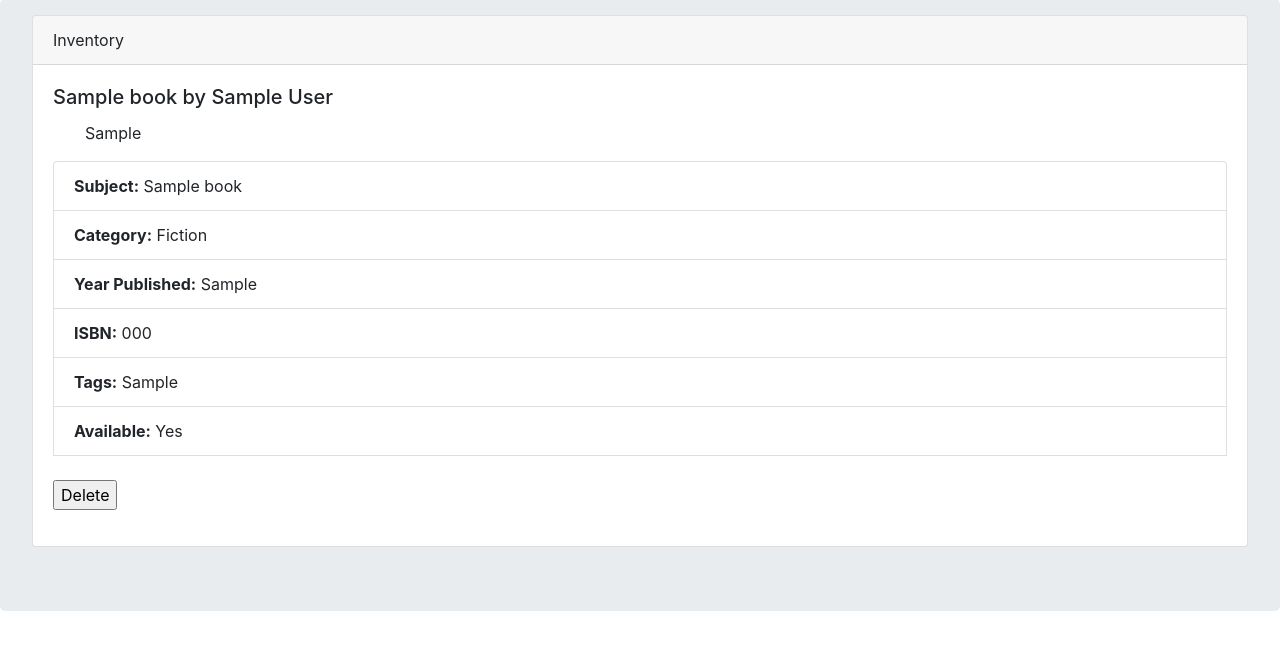
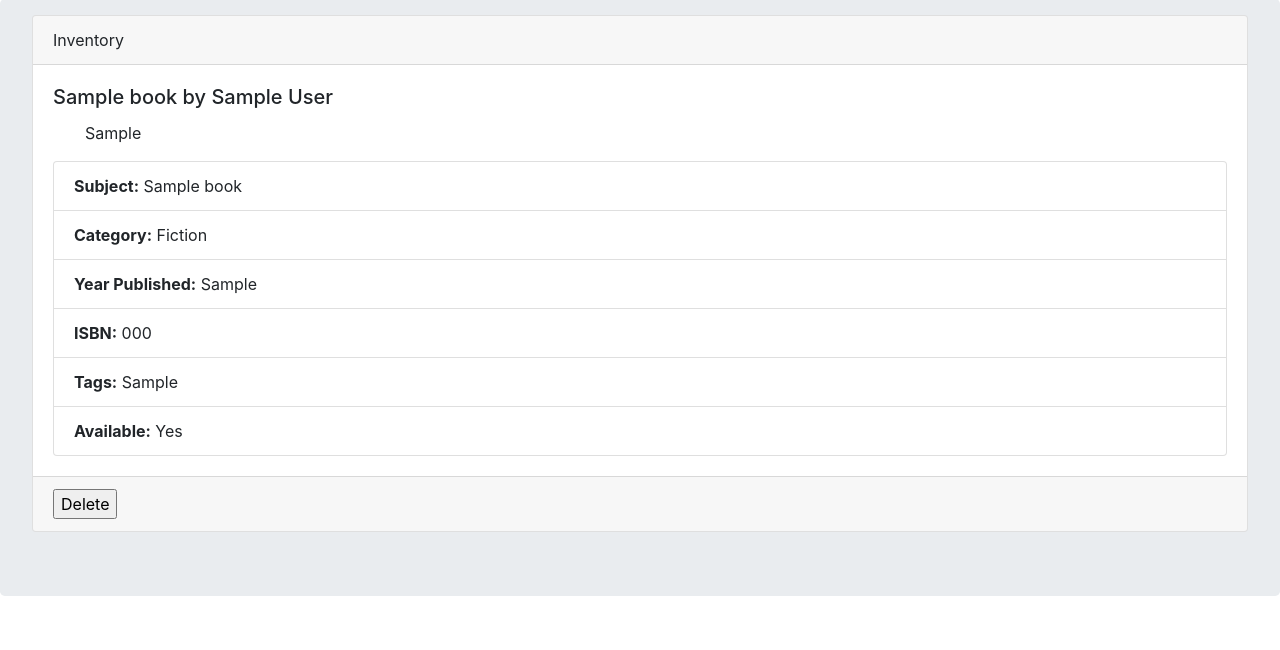
Before and after one commit to aliceseaborn/micro-library, a Flask app: page /book?isbn=000 in a window 1280 px wide. Shown: the part 57-707 px from the top of the page. Run offline with Flask 2, Linux system fonts and the light colour scheme; tables that the repository leaves empty hold one stand-in row (values such as "Sample post"); parts of the project's set-up code (start-up, migrations or seed data) failed here and were passed over; some libraries are stand-ins or nearby versions.

Commit message:
[FIX] Reformat book delete button

```diff
--- a/project/source/templates/book.html
+++ b/project/source/templates/book.html
@@ -28,13 +28,13 @@
 					{% else %}
 						No</li>
 					{% endif %}
-				<form method="POST">
-					{{ form.hidden_tag() }}
-					<div class="form-group">
-						<br>{{ form.delete() }}
-					</div>
-				</form>
 			</ul>
+		</div>
+		<div class="card-footer">
+			<form method="POST">
+				{{ form.hidden_tag() }}
+				{{ form.delete() }}
+			</form>
 		</div>
 	</div>
 
```
